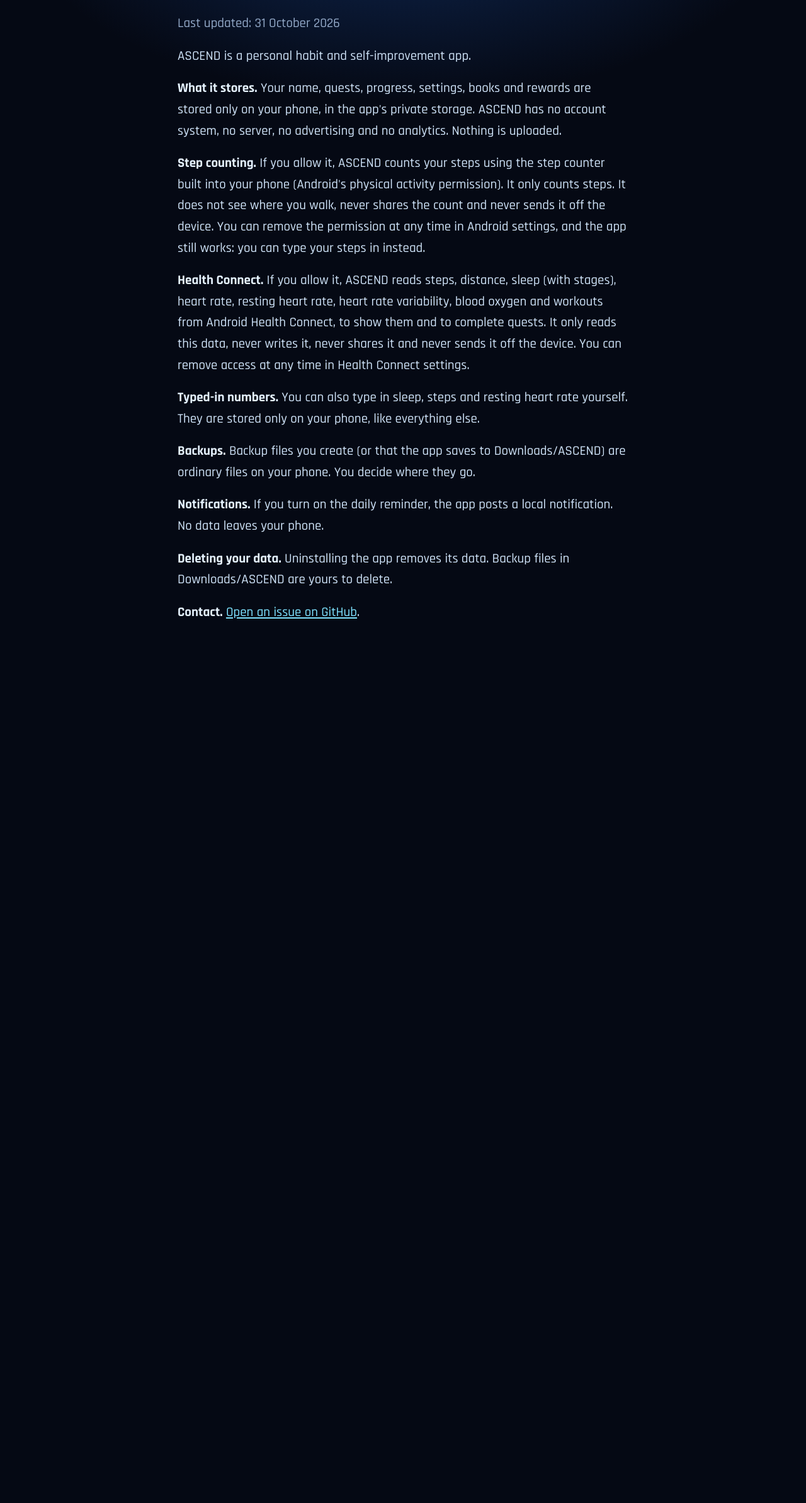
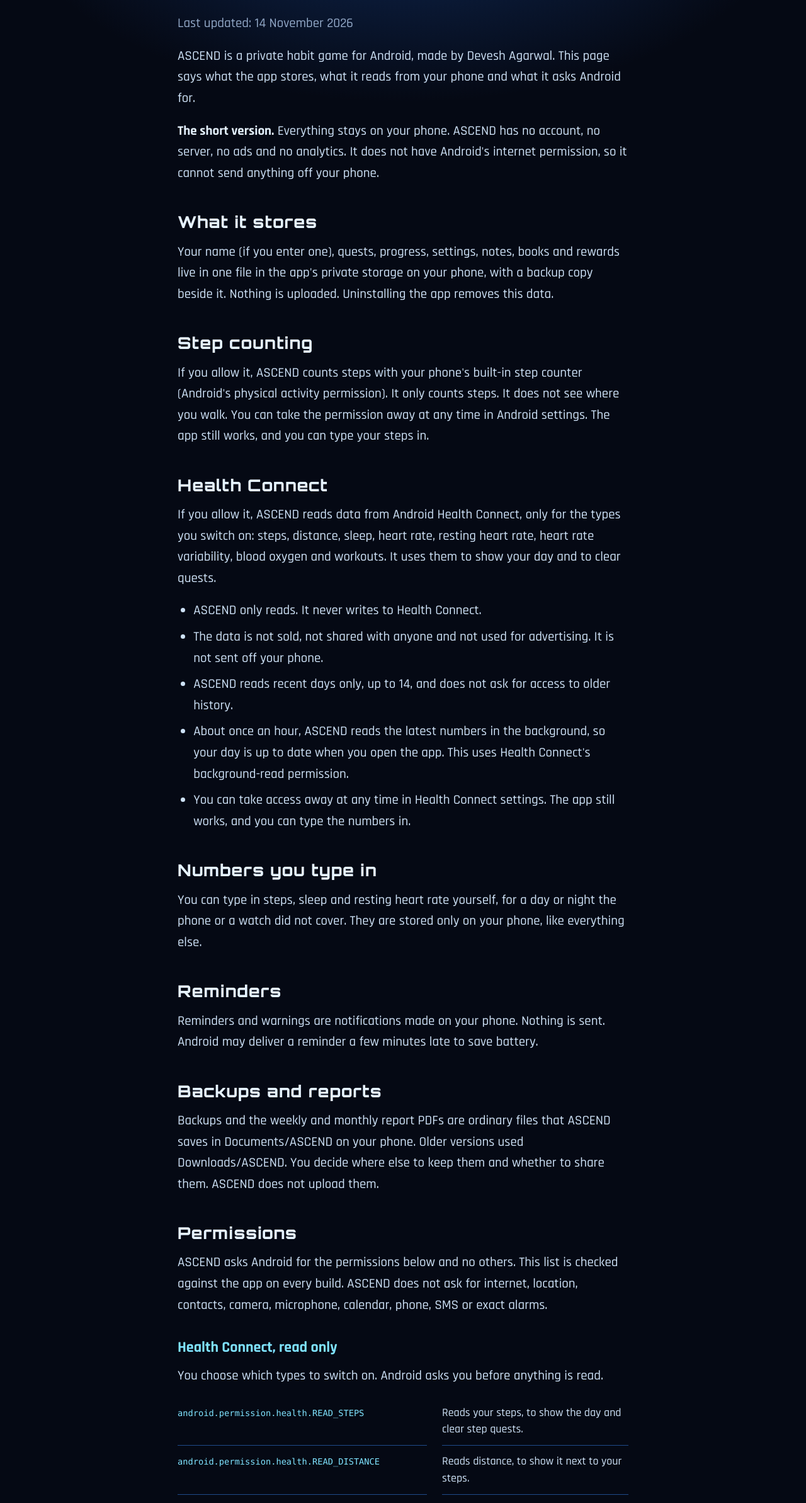
Before and after one commit to techknowledgedev/Ascend-showcase, a plain HTML site: page privacy.html in a window 1280 px wide. Shown: the part 174-2560 px from the top of the page at 63% size. Before the commit the page ends 1270 px from the top, so only its background shows below. Drawn offline with Linux system fonts and the light colour scheme.

Commit message:
Privacy policy matches app 0.14.0: sixteen permissions, support contact
Generated from docs/PRIVACY.md in the app repo with .github/scripts/privacy_html.py,
so the two cannot drift. Lists every permission the release build asks for, says
reminders are inexact, and gives support.techknowledgedev@gmail.com as the contact.

Co-Authored-By: Claude Sonnet 5.5 <noreply@anthropic.com>
Claude-Session: https://claude.ai/code/session_01SwXAeFsgfusYWhEm93F5ez

```diff
--- a/privacy.html
+++ b/privacy.html
@@ -14,20 +14,55 @@ body{margin:0;background:radial-gradient(900px 480px at 50% 0,rgba(26,74,154,.5)
 main{max-width:760px;margin:0 auto;padding:56px 22px 90px}
 a{color:var(--cyan)} a:focus-visible{outline:3px solid #FFC857;outline-offset:3px}
 .back{font-weight:700;letter-spacing:.1em;text-decoration:none;display:inline-block;margin-bottom:30px}
-h1{font-family:Orbitron,system-ui,sans-serif;font-weight:800;font-size:clamp(28px,6vw,44px);letter-spacing:.04em;margin:0 0 24px;line-height:1.15}
-p{margin:0 0 18px;color:#cfe3f8} p:first-of-type{color:var(--muted)}
+h1,h2{font-family:Orbitron,system-ui,sans-serif;font-weight:800;letter-spacing:.04em;line-height:1.2}
+h1{font-size:clamp(28px,6vw,44px);margin:0 0 24px;line-height:1.15}
+h2{font-size:clamp(20px,4vw,26px);margin:46px 0 14px}
+h3{font-weight:700;font-size:24px;color:var(--cyan);margin:32px 0 8px}
+p,li{color:#cfe3f8} p{margin:0 0 18px} p:first-of-type{color:var(--muted)}
+ul{margin:0 0 18px;padding-left:1.2em} li{margin:0 0 8px}
 strong{color:var(--text);font-weight:700}
+code{font-family:ui-monospace,SFMono-Regular,Menlo,Consolas,monospace;font-size:.76em;color:var(--cyan);overflow-wrap:anywhere}
+.wrap{overflow-x:auto;margin:0 0 22px}
+table{border-collapse:collapse;width:100%;font-size:18px;line-height:1.4}
+th,td{text-align:left;vertical-align:top;padding:10px 12px 10px 0;border-bottom:1px solid var(--line);color:#cfe3f8}
+th{color:var(--muted);font-weight:700}
+dl{margin:0 0 22px;display:grid;grid-template-columns:minmax(0,22em) minmax(0,1fr);gap:0 24px;font-size:18px;line-height:1.45}
+dt,dd{margin:0;padding:12px 0;border-bottom:1px solid var(--line)}
+dd{color:#cfe3f8}
+@media (max-width:640px){dl{grid-template-columns:minmax(0,1fr)} dt{padding-bottom:2px;border-bottom:0} dd{padding-top:0}}
 </style></head><body><main>
-<a class="back" href="./">← ASCEND</a>
+<a class="back" href="./">&larr; ASCEND</a>
 <h1>ASCEND privacy policy</h1>
-<p>Last updated: 31 October 2026</p>
-<p>ASCEND is a personal habit and self-improvement app.</p>
-<p><strong>What it stores.</strong> Your name, quests, progress, settings, books and rewards are stored only on your phone, in the app&#x27;s private storage. ASCEND has no account system, no server, no advertising and no analytics. Nothing is uploaded.</p>
-<p><strong>Step counting.</strong> If you allow it, ASCEND counts your steps using the step counter built into your phone (Android&#x27;s physical activity permission). It only counts steps. It does not see where you walk, never shares the count and never sends it off the device. You can remove the permission at any time in Android settings, and the app still works: you can type your steps in instead.</p>
-<p><strong>Health Connect.</strong> If you allow it, ASCEND reads steps, distance, sleep (with stages), heart rate, resting heart rate, heart rate variability, blood oxygen and workouts from Android Health Connect, to show them and to complete quests. It only reads this data, never writes it, never shares it and never sends it off the device. You can remove access at any time in Health Connect settings.</p>
-<p><strong>Typed-in numbers.</strong> You can also type in sleep, steps and resting heart rate yourself. They are stored only on your phone, like everything else.</p>
-<p><strong>Backups.</strong> Backup files you create (or that the app saves to Downloads/ASCEND) are ordinary files on your phone. You decide where they go.</p>
-<p><strong>Notifications.</strong> If you turn on the daily reminder, the app posts a local notification. No data leaves your phone.</p>
-<p><strong>Deleting your data.</strong> Uninstalling the app removes its data. Backup files in Downloads/ASCEND are yours to delete.</p>
-<p><strong>Contact.</strong> <a href="https://github.com/techknowledgedev/Ascend-showcase/issues">Open an issue on GitHub</a>.</p>
+<p>Last updated: 14 November 2026</p>
+<p>ASCEND is a private habit game for Android, made by Devesh Agarwal. This page says what the app stores, what it reads from your phone and what it asks Android for.</p>
+<p><strong>The short version.</strong> Everything stays on your phone. ASCEND has no account, no server, no ads and no analytics. It does not have Android&#x27;s internet permission, so it cannot send anything off your phone.</p>
+<h2>What it stores</h2>
+<p>Your name (if you enter one), quests, progress, settings, notes, books and rewards live in one file in the app&#x27;s private storage on your phone, with a backup copy beside it. Nothing is uploaded. Uninstalling the app removes this data.</p>
+<h2>Step counting</h2>
+<p>If you allow it, ASCEND counts steps with your phone&#x27;s built-in step counter (Android&#x27;s physical activity permission). It only counts steps. It does not see where you walk. You can take the permission away at any time in Android settings. The app still works, and you can type your steps in.</p>
+<h2>Health Connect</h2>
+<p>If you allow it, ASCEND reads data from Android Health Connect, only for the types you switch on: steps, distance, sleep, heart rate, resting heart rate, heart rate variability, blood oxygen and workouts. It uses them to show your day and to clear quests.</p>
+<ul><li>ASCEND only reads. It never writes to Health Connect.</li><li>The data is not sold, not shared with anyone and not used for advertising. It is not sent off your phone.</li><li>ASCEND reads recent days only, up to 14, and does not ask for access to older history.</li><li>About once an hour, ASCEND reads the latest numbers in the background, so your day is up to date when you open the app. This uses Health Connect&#x27;s background-read permission.</li><li>You can take access away at any time in Health Connect settings. The app still works, and you can type the numbers in.</li></ul>
+<h2>Numbers you type in</h2>
+<p>You can type in steps, sleep and resting heart rate yourself, for a day or night the phone or a watch did not cover. They are stored only on your phone, like everything else.</p>
+<h2>Reminders</h2>
+<p>Reminders and warnings are notifications made on your phone. Nothing is sent. Android may deliver a reminder a few minutes late to save battery.</p>
+<h2>Backups and reports</h2>
+<p>Backups and the weekly and monthly report PDFs are ordinary files that ASCEND saves in Documents/ASCEND on your phone. Older versions used Downloads/ASCEND. You decide where else to keep them and whether to share them. ASCEND does not upload them.</p>
+<h2>Permissions</h2>
+<p>ASCEND asks Android for the permissions below and no others. This list is checked against the app on every build. ASCEND does not ask for internet, location, contacts, camera, microphone, calendar, phone, SMS or exact alarms.</p>
+<h3>Health Connect, read only</h3>
+<p>You choose which types to switch on. Android asks you before anything is read.</p>
+<dl><dt><code>android.<wbr>permission.<wbr>health.<wbr>READ_STEPS</code></dt><dd>Reads your steps, to show the day and clear step quests.</dd><dt><code>android.<wbr>permission.<wbr>health.<wbr>READ_DISTANCE</code></dt><dd>Reads distance, to show it next to your steps.</dd><dt><code>android.<wbr>permission.<wbr>health.<wbr>READ_SLEEP</code></dt><dd>Reads sleep sessions, to show last night and clear the sleep quest.</dd><dt><code>android.<wbr>permission.<wbr>health.<wbr>READ_HEART_RATE</code></dt><dd>Reads heart rate, to show your average for the day on the Health tab.</dd><dt><code>android.<wbr>permission.<wbr>health.<wbr>READ_RESTING_HEART_RATE</code></dt><dd>Reads resting heart rate, to show it on the Health tab and in the weekly report.</dd><dt><code>android.<wbr>permission.<wbr>health.<wbr>READ_HEART_RATE_VARIABILITY</code></dt><dd>Reads heart rate variability, to show it on the Health tab and in the weekly report.</dd><dt><code>android.<wbr>permission.<wbr>health.<wbr>READ_OXYGEN_SATURATION</code></dt><dd>Reads blood oxygen readings, to show the average in the weekly report.</dd><dt><code>android.<wbr>permission.<wbr>health.<wbr>READ_EXERCISE</code></dt><dd>Reads workout sessions, to show the minutes and the number of workouts for the day.</dd><dt><code>android.<wbr>permission.<wbr>health.<wbr>READ_HEALTH_DATA_IN_BACKGROUND</code></dt><dd>Lets the hourly update read the types above while the app is closed.</dd></dl>
+<h3>The phone</h3>
+<dl><dt><code>android.<wbr>permission.<wbr>ACTIVITY_RECOGNITION</code></dt><dd>Counts steps with the phone&#x27;s own step counter. Asked only if you allow it.</dd><dt><code>android.<wbr>permission.<wbr>POST_NOTIFICATIONS</code></dt><dd>Shows your reminders, warnings and the focus timer.</dd><dt><code>android.<wbr>permission.<wbr>VIBRATE</code></dt><dd>Short vibrations for taps and rewards.</dd><dt><code>android.<wbr>permission.<wbr>RECEIVE_BOOT_COMPLETED</code></dt><dd>Sets your reminders and the hourly update again after the phone restarts.</dd></dl>
+<h3>Added by Android&#x27;s work scheduler</h3>
+<p>ASCEND uses Android&#x27;s work scheduler for the hourly update. The library adds these three on its own. ASCEND does not use the network, and it starts no service of its own.</p>
+<dl><dt><code>android.<wbr>permission.<wbr>WAKE_LOCK</code></dt><dd>Keeps the phone awake for the few seconds the hourly update runs.</dd><dt><code>android.<wbr>permission.<wbr>FOREGROUND_SERVICE</code></dt><dd>Lets the work scheduler run a task as a short service if it ever needs to. ASCEND declares no foreground service of its own.</dd><dt><code>android.<wbr>permission.<wbr>ACCESS_NETWORK_STATE</code></dt><dd>Lets the work scheduler ask whether a network exists before it runs a task that needs one. ASCEND&#x27;s tasks need no network.</dd></dl>
+<h2>Deleting your data</h2>
+<p>Uninstalling the app removes its data. You can also reset your progress inside the app. It saves a copy first, so a mistake can be undone, and that copy is yours to delete too. Backups and reports in Documents/ASCEND are yours to delete. Health Connect data stays in Health Connect, where you manage and delete it.</p>
+<h2>Changes to this policy</h2>
+<p>If this policy changes, the new version is published at this address with a new date.</p>
+<h2>Contact</h2>
+<p>Devesh Agarwal, <a href="mailto:support.techknowledgedev@gmail.com">support.techknowledgedev@gmail.com</a></p>
 </main></body></html>
```
